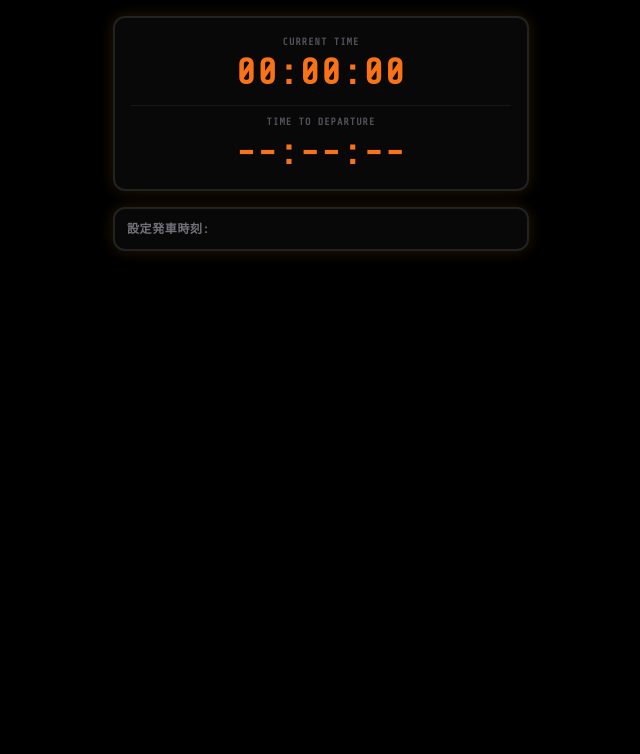
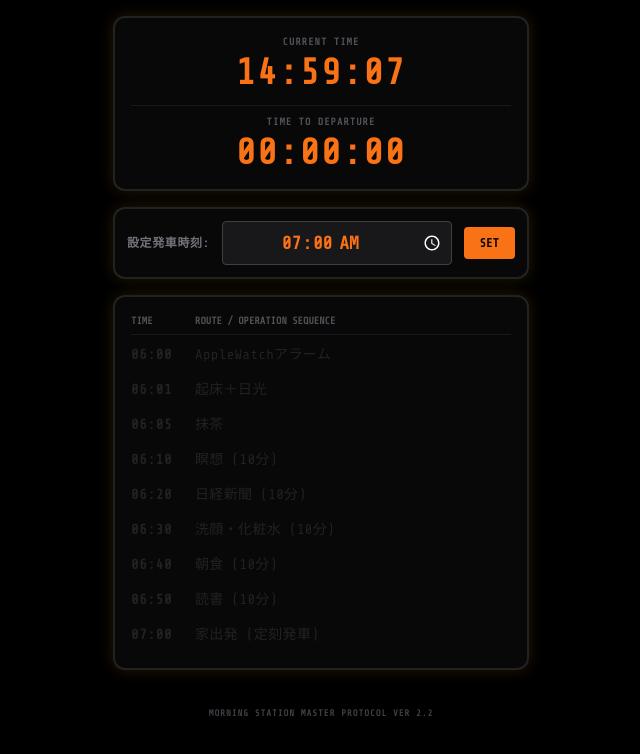
Before and after one commit to shintaro0920docomo-gif/morning-todo, a plain HTML site: page index.html in a window 1280 px wide. Shown: the whole page, without its empty margins (319-959 px from the left). Drawn offline with nearby package versions, Linux system fonts and the light colour scheme.

Commit message:
Update index.html

```diff
--- a/index.html
+++ b/index.html
@@ -7,7 +7,6 @@
     <script src="https://cdn.tailwindcss.com"></script>
     <link href="https://fonts.googleapis.com/css2?family=Share+Tech+Mono&display=swap" rel="stylesheet">
     <style>
-        /* 駅の電光掲示板（LED）の世界観を構築 */
         body {
             background-color: #000000;
             color: #ff9f00;
@@ -19,13 +18,11 @@
             box-shadow: 0 0 15px rgba(255, 159, 0, 0.15);
             background-color: #080808;
         }
-        /* 現在進行中のタスクの点滅アニメーション */
         .active-task {
             color: #ffffff !important;
             text-shadow: 0 0 8px #ffffff, 0 0 15px #ff9f00;
             animation: led-blink 1.5s infinite;
         }
-        /* 終了したタスクのグレーアウト */
         .past-task {
             color: #222222 !important;
             text-shadow: none !important;
@@ -34,9 +31,11 @@
             0%, 100% { opacity: 1; }
             50% { opacity: 0.4; }
         }
-        /* フォームのiPhoneデフォルトスタイルの打ち消し */
-        input[type="time"]::-webkit-calendar-picker-indicator {
-            filter: invert(62%) sepia(98%) saturate(1514%) hue-rotate(1deg) brightness(103%) contrast(105%);
+        /* iPhoneで入力フォームが潰れるのを防ぐ設定 */
+        input[type="time"] {
+            -webkit-appearance: none;
+            appearance: none;
+            color-scheme: dark; /* これでiPhoneの時計入力が正常化します */
         }
     </style>
 </head>
@@ -50,9 +49,130 @@
             <div class="border-t border-zinc-900 my-2"></div>
 
             <div class="text-[10px] tracking-widest text-zinc-600 font-bold mb-1">TIME TO DEPARTURE</div>
-            <div id="countdown" class="text-4xl font-bold tracking-wider text-orange-500">--:--:--</div>
+            <div id="countdown" class="text-4xl font-bold tracking-wider text-orange-500">00:00:00</div>
         </div>
 
         <div class="led-panel p-3 rounded-xl flex gap-3 items-center mb-4">
             <span class="text-xs font-bold text-zinc-500 tracking-wider">設定発車時刻:</span>
-            <input type="time" id="deptTime" class="flex-1 bg-zinc-
+            <input type="time" id="deptTime" class="flex-1 bg-zinc-900 border border-zinc-700 p-1.5 rounded text-orange-500 text-center font-bold text-lg focus:outline-none">
+            <button onclick="saveTime()" class="bg-orange-500 text-black text-xs font-bold px-4 py-2 rounded active:scale-95 transition-all">SET</button>
+        </div>
+
+        <div class="led-panel p-4 rounded-xl space-y-2.5">
+            <div class="flex text-[10px] font-bold text-zinc-600 border-b border-zinc-900 pb-1.5">
+                <div class="w-16">TIME</div>
+                <div class="flex-1">ROUTE / OPERATION SEQUENCE</div>
+            </div>
+            <div id="routine-list" class="space-y-2">
+                </div>
+        </div>
+    </div>
+
+    <div class="text-center text-[9px] text-zinc-700 tracking-widest font-bold uppercase mt-4">
+        Morning Station Master Protocol Ver 2.2
+    </div>
+
+    <script>
+        const routines = [
+            { offset: 60, task: "AppleWatchアラーム", nextOffset: 59 },
+            { offset: 59, task: "起床＋日光", nextOffset: 55 },
+            { offset: 55, task: "抹茶", nextOffset: 50 },
+            { offset: 50, task: "瞑想 (10分)", nextOffset: 40 },
+            { offset: 40, task: "日経新聞 (10分)", nextOffset: 30 },
+            { offset: 30, task: "洗顔・化粧水 (10分)", nextOffset: 20 },
+            { offset: 20, task: "朝食 (10分)", nextOffset: 10 },
+            { offset: 10, task: "読書 (10分)", nextOffset: 0 },
+            { offset: 0,  task: "家出発 (定刻発車)", nextOffset: -10 }
+        ];
+
+        function updateClockAndBoard() {
+            const now = new Date();
+
+            // 1. 現在時刻の表示（確実に動かす）
+            const hrs = String(now.getHours()).padStart(2, '0');
+            const mins = String(now.getMinutes()).padStart(2, '0');
+            const secs = String(now.getSeconds()).padStart(2, '0');
+            document.getElementById('clock').innerText = `${hrs}:${mins}:${secs}`;
+
+            // 2. 保存データの取得
+            let savedTime = localStorage.getItem('morning_dept_time');
+            if (!savedTime) {
+                savedTime = "07:00";
+                localStorage.setItem('morning_dept_time', "07:00");
+            }
+
+            const [targetHours, targetMinutes] = savedTime.split(':');
+            const targetTime = new Date();
+            targetTime.setHours(parseInt(targetHours), parseInt(targetMinutes), 0, 0);
+
+            // 3. カウントダウン計算
+            const diff = targetTime - now;
+            if (diff > 0) {
+                const h = Math.floor(diff / 3600000);
+                const m = Math.floor((diff % 3600000) / 60000);
+                const s = Math.floor((diff % 60000) / 1000);
+                document.getElementById('countdown').innerText =
+                    `${String(h).padStart(2,'0')}:${String(m).padStart(2,'0')}:${String(s).padStart(2,'0')}`;
+            } else {
+                document.getElementById('countdown').innerText = "00:00:00";
+            }
+
+            // 4. リストの描画
+            renderBoard(targetTime, now);
+        }
+
+        function renderBoard(targetTime, now) {
+            const list = document.getElementById('routine-list');
+            if (!list) return;
+            list.innerHTML = '';
+
+            routines.forEach(item => {
+                const taskStartTime = new Date(targetTime.getTime() - (item.offset * 60000));
+                const taskEndTime = new Date(targetTime.getTime() - (item.nextOffset * 60000));
+
+                const timeString = `${String(taskStartTime.getHours()).padStart(2,'0')}:${String(taskStartTime.getMinutes()).padStart(2,'0')}`;
+
+                const isPast = now >= taskEndTime;
+                const isActive = now >= taskStartTime && now < taskEndTime;
+
+                let statusClass = '';
+                if (isPast) {
+                    statusClass = 'past-task';
+                } else if (isActive) {
+                    statusClass = 'active-task';
+                }
+
+                const row = document.createElement('div');
+                row.className = `flex items-center text-sm font-medium border-b border-zinc-950/50 pb-1.5 ${statusClass}`;
+                row.innerHTML = `
+                    <div class="w-16 tracking-wider font-bold">${timeString}</div>
+                    <div class="flex-1 tracking-wide">${item.task}</div>
+                `;
+                list.appendChild(row);
+            });
+        }
+
+        function saveTime() {
+            const timeVal = document.getElementById('deptTime').value;
+            if (timeVal) {
+                localStorage.setItem('morning_dept_time', timeVal);
+                updateClockAndBoard();
+            }
+        }
+
+        // 起動処理
+        window.onload = () => {
+            let savedTime = localStorage.getItem('morning_dept_time');
+            if (!savedTime) {
+                savedTime = "07:00";
+                localStorage.setItem('morning_dept_time', "07:00");
+            }
+            document.getElementById('deptTime').value = savedTime;
+
+            // 1秒ごとに同期
+            setInterval(updateClockAndBoard, 1000);
+            updateClockAndBoard();
+        };
+    </script>
+</body>
+</html>
```
